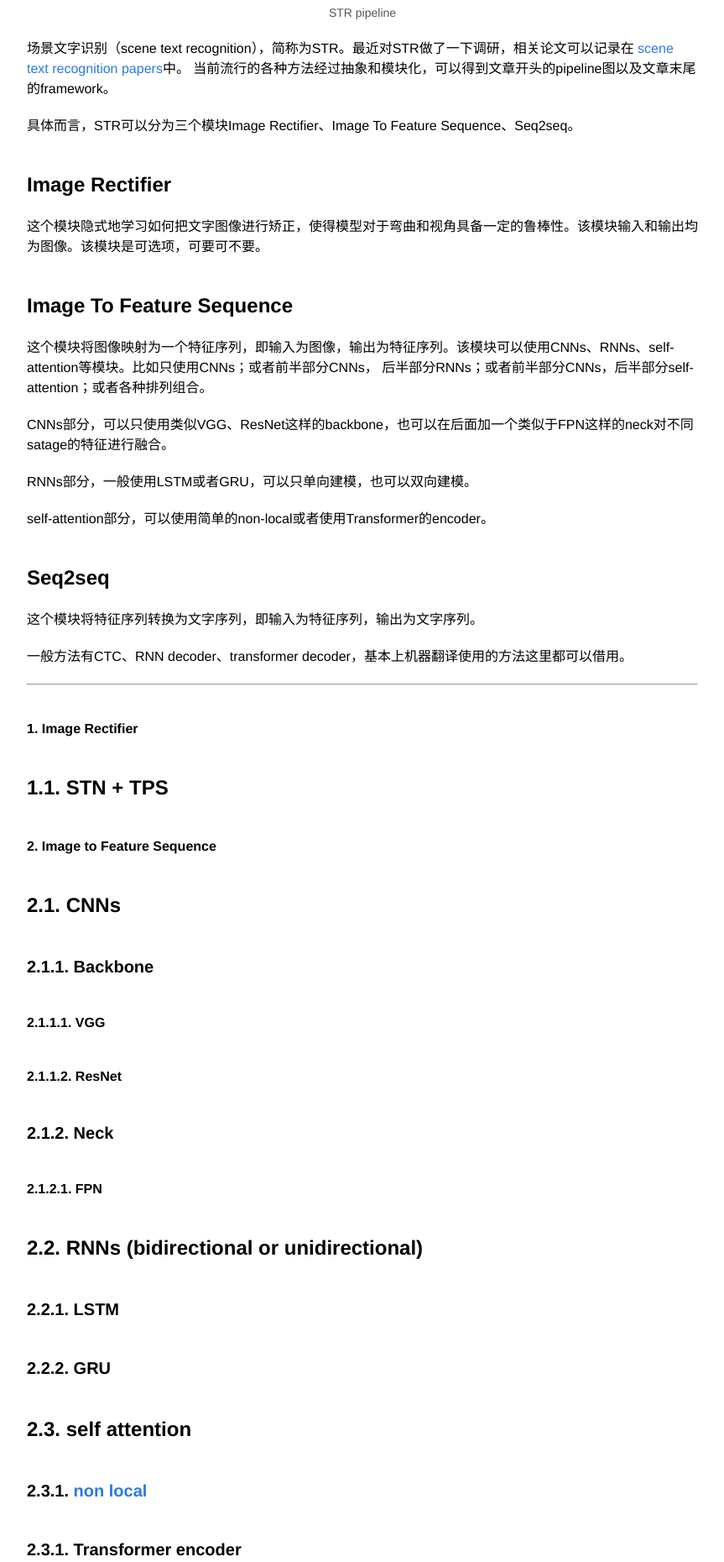
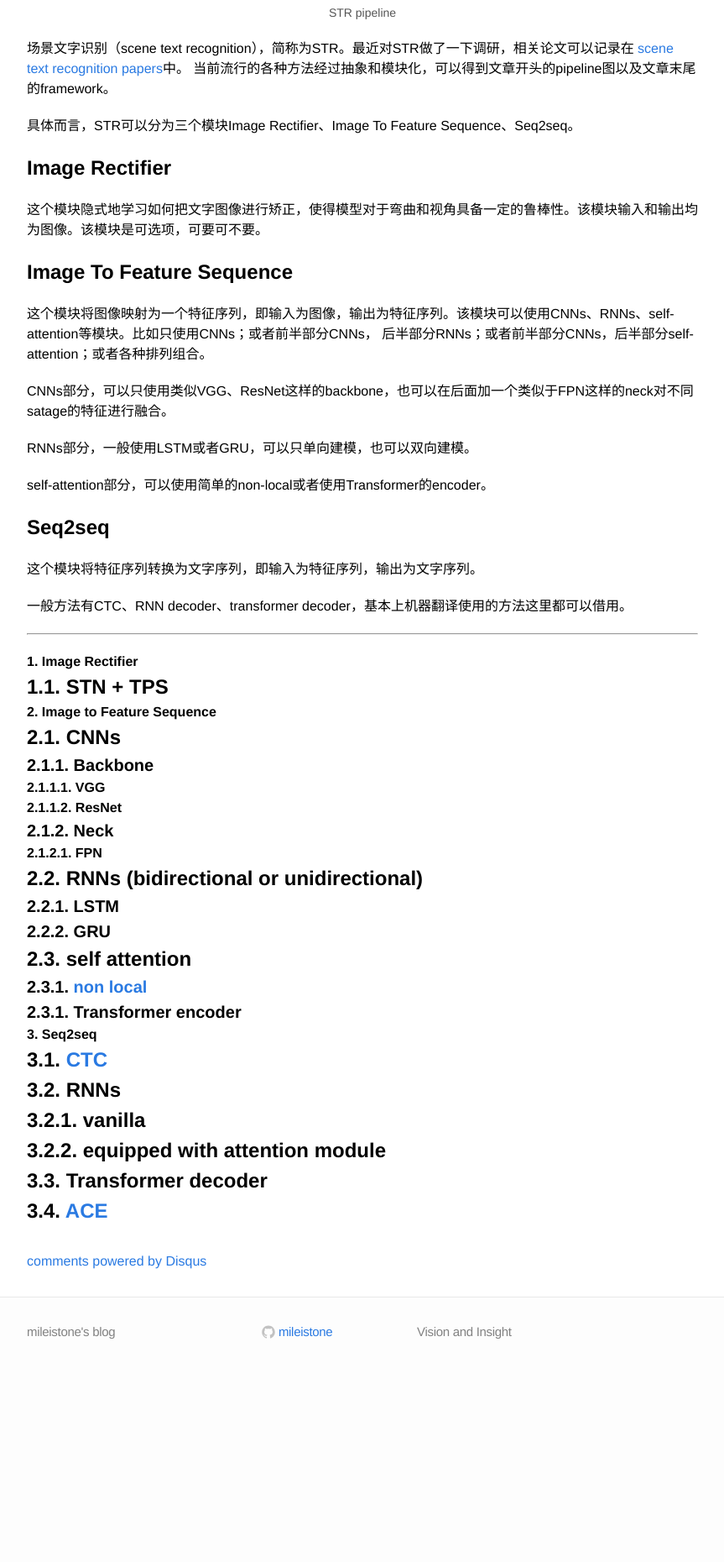
Before and after one commit to mileistone/mileistone.github.io, a Jekyll site: the page built from _posts/2020-12-18-scene-text-recognition-survey.md, in a window 1280 px wide. Shown: the part 632-2492 px from the top of the page at 84% size, without its empty margins (208-1071 px from the left). Built offline with Jekyll 4.4.1, drawn with Linux system fonts in a browser that asks for light colours; comment, search, counter and statistics services are not loaded; after the commit the page ends 2274 px from its top, so only the background shows below that.

Commit message:
Update main.css

```diff
--- a/css/main.css
+++ b/css/main.css
@@ -193,7 +193,7 @@ a:visited { color: #205caa; }
 .post-content h5,
 .post-content h6 {
   display: block;
-  margin: 40px 0 20px;
+  margin: 0 0 0;
   font-weight: bold;
 }
 
```
